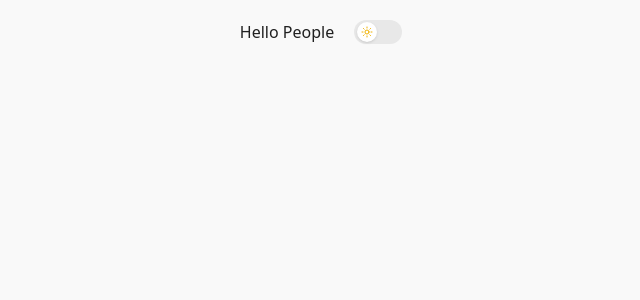
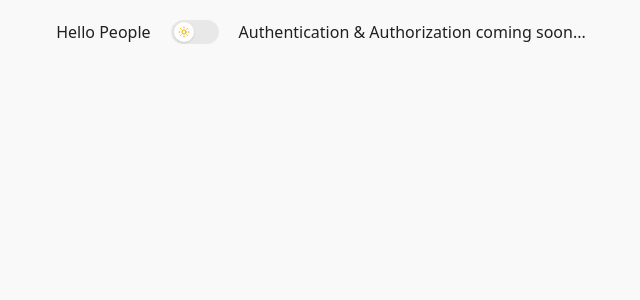
Before and after one commit to Gyanendra-Kumar/innosense-ai-interview, a Next.js app: page / in a window 1280 px wide. Shown: the top 300 px of the page, without its empty margins (319-959 px from the left). Built offline with nearby package versions, Linux system fonts and the light colour scheme.

Commit message:
initial commit

```diff
--- a/src/app/page.tsx
+++ b/src/app/page.tsx
@@ -5,6 +5,7 @@ export default function Home() {
     <div className="flex justify-center gap-5 mt-5">
       <div>Hello People</div>
       <ThemeToggle />
+      <p>Authentication & Authorization coming soon...</p>
     </div>
   );
 }
```
